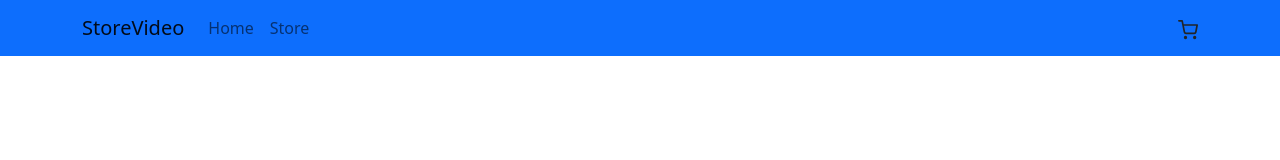
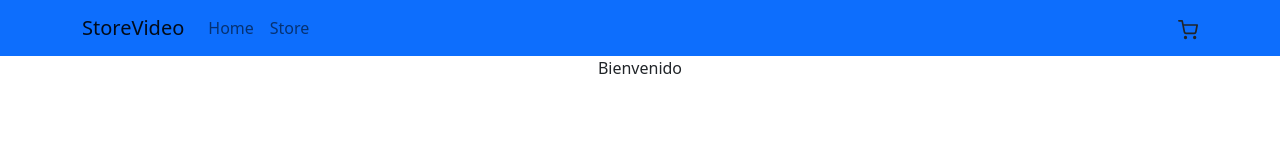
Before and after one commit to agusjd-zz/storevideo, a React (Create React App) app: page / in a window 1280 px wide. Shown: the top 160 px of the page. Built offline with nearby package versions, Linux system fonts and the light colour scheme.

Commit message:
landing page

```diff
--- a/package.json
+++ b/package.json
@@ -12,6 +12,7 @@
     "react-bootstrap": "^2.0.2",
     "react-dom": "^17.0.2",
     "react-icons": "^4.3.1",
+    "react-router-dom": "^6.0.2",
     "react-scripts": "^4.0.3",
     "scripts": "^0.1.0",
     "web-vitals": "^1.1.2"
--- a/src/App.jsx
+++ b/src/App.jsx
@@ -5,7 +5,7 @@ function App() {
   return (
     <div className="App">
       <NavBar />
-      <ItemListContainer/>
+      <ItemListContainer greeting = "Bienvenido" />
     </div>
   );
 }
--- a/src/Components/ItemListContainer/ItemListContainer.jsx
+++ b/src/Components/ItemListContainer/ItemListContainer.jsx
@@ -1,9 +1,9 @@
 import React from 'react'
 
-export const ItemListContainer = (props) => {
+export const ItemListContainer = ({greeting}) => {
     return (
         <div>
-
+          {greeting}
         </div>
     )
 }
```
Also changed, not shown: 1 other file (tests, documents, lock files or other folders).
